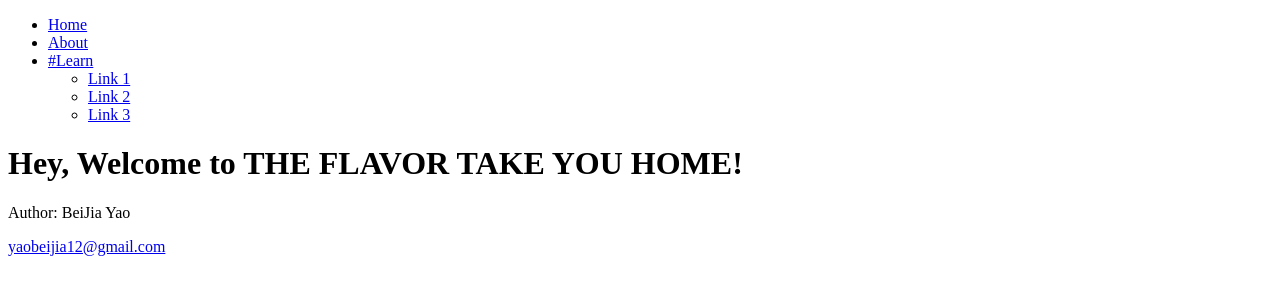
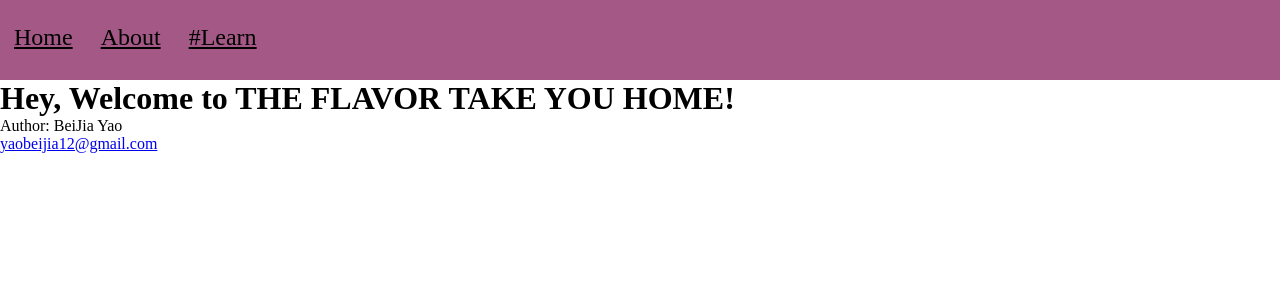
Before and after one commit to beijiayao/beijiayao.github.io, a plain HTML site: page islt_7310/project.html in a window 1280 px wide. Drawn offline with Linux system fonts and the light colour scheme.

Commit message:
Add files via upload

```diff
--- a/islt_7310/navH.css
+++ b/islt_7310/navH.css
@@ -3,9 +3,6 @@
     padding: 0;
 }
 
-body{
-
-}
 
 nav{
     width: 100%;
--- a/islt_7310/project.html
+++ b/islt_7310/project.html
@@ -3,7 +3,7 @@
 <head>
                <meta charset="utf-8">
                <title>Page Title</title>
-               <link rel="stylesheet"  type="text/css" href="nav.css">
+               <link rel="stylesheet"  type="text/css" href="navH.css">
 </head>
 
 <body>
```
